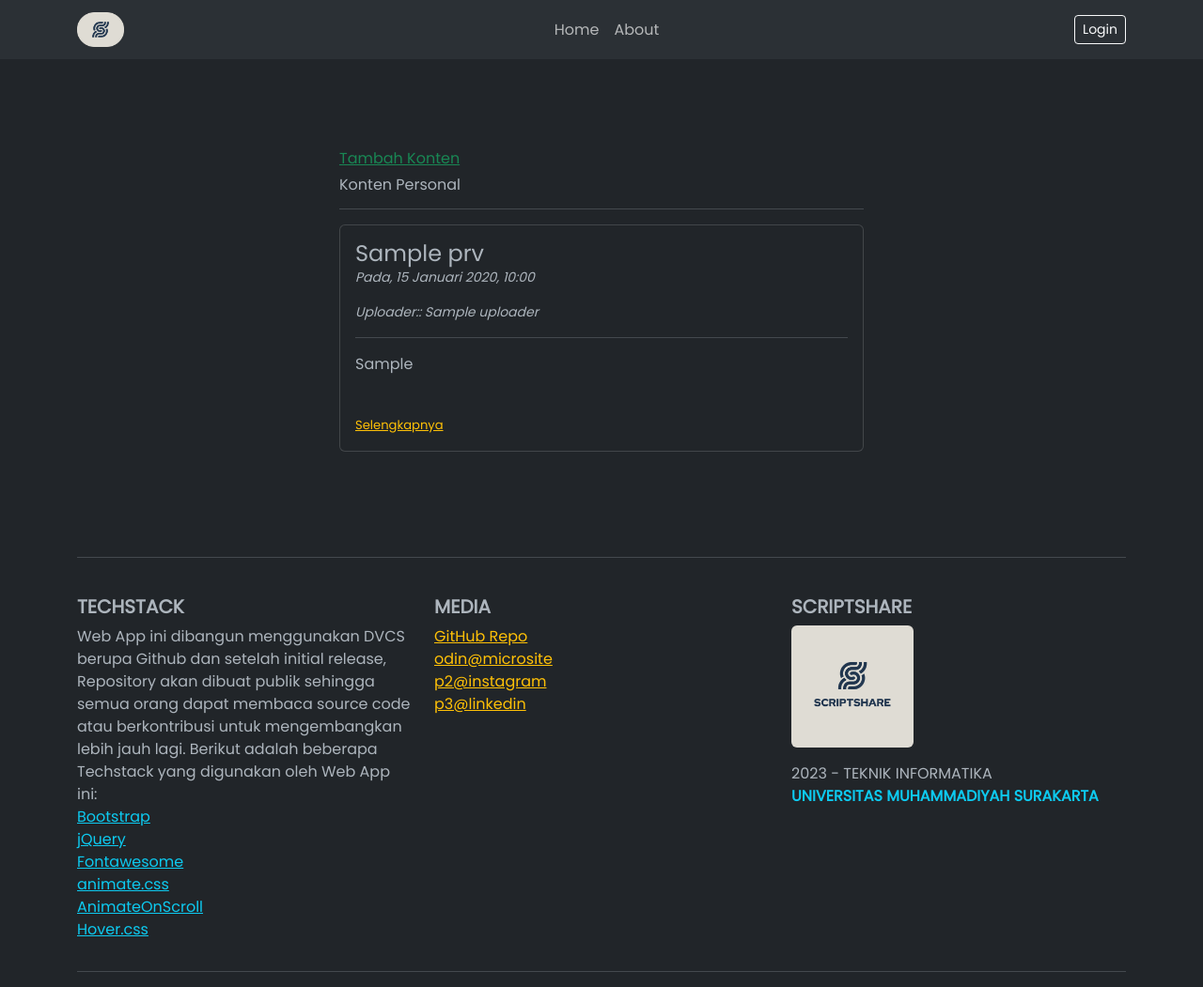
After one commit to its0din-ai/scriptshare, a PHP site: template app/views/dashboard/script/personal.php in a window 1280 px wide. The commit adds this page. Shown: the whole page at 94% size. Run offline with PHP 8.4, Linux system fonts and the light colour scheme; the template is opened without the code that fills it: most values are stand-ins (such as "Sample title", 1, 10 or a date in 2020); some libraries are stand-ins or nearby versions.

Commit message:
personal index

```diff
--- /dev/null
+++ b/app/views/dashboard/script/personal.php
@@ -0,0 +1,31 @@
+<div class="container-sm ">
+    <div class="mx-auto mt-5 pt-5 w-50">
+        <div>
+            <a href="/dashboard/script" class="link-success"><h6>Tambah Konten</h6></a>
+            <h6>Konten Personal</h6>
+        </div>
+        <hr style="max-width: 768px;">
+        <?php
+            foreach($prv as $data){
+                $dateTime = new DateTime($data['tanggal']);
+                $formatter = new IntlDateFormatter('id_ID', IntlDateFormatter::LONG, IntlDateFormatter::NONE);
+                $formatter->setPattern('d MMMM yyyy, HH:mm');
+                $tanggal = $formatter->format($dateTime);
+
+                echo '
+                <div class="card mt-3" style="max-width: 768px;">
+                    <div class="card-body ">
+                        <h4 class="card-title mb-0">'.$data['judul_script'].'</h4>
+                        <small class="card-text disabled mt-0"><p><em>Pada, '. $tanggal .'</em></p></small>
+                        <small class="card-text disabled mt-0"><p><em>Uploader:: '. $data['uploader'] .'</em></p></small>
+                        <hr>
+                        <p class="card-text">'.$data['konten_script'].'</p>
+                        <br>
+                        <a href="/script/'.$data['slug_script'].'" class="hvr-bounce-in link-warning" style="font-size: 15px;"><small>Selengkapnya</small></a>
+                    </div>
+                </div>
+                ';
+            }
+        ?>
+    </div>
+</div>
--- a/app/web.php
+++ b/app/web.php
@@ -95,6 +95,12 @@ post('/dashboard/script', function() {
     $scriptController->upload($data);
 });
 
+get('/dashboard/script/personal', function() {
+    $dashboardController = new DashboardController();
+    $dashboardController->personalIndex();
+});
+
+
 get('/dashboard/short', function() {
     $dashboardController = new DashboardController();
     $dashboardController->shortIndex();
```
Also changed, not shown: app/controllers/DashboardController.php (+13 -0 lines), app/controllers/ScriptController.php (+11 -0 lines), app/views/dashboard/script/index.php (+0 -9 lines).
